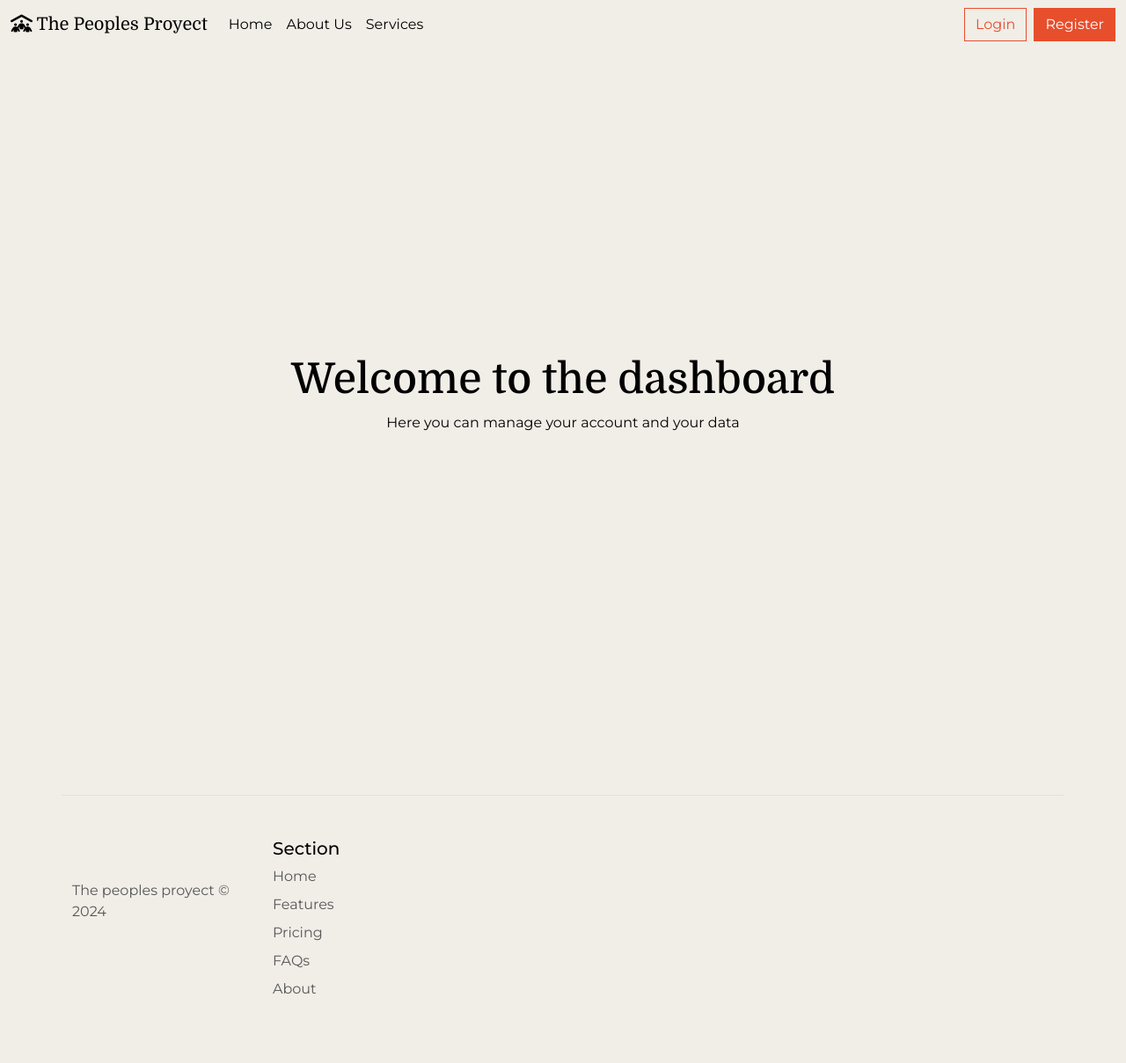
After one commit to Chere3/Everkind, a Flask app: template templates/dashboards/dashboard.html in a window 1280 px wide. The commit adds this page. Shown: the whole page at 88% size. Run offline with Flask 3, Linux system fonts and the light colour scheme; the template is opened without the code that fills it, so the values that code supplies are empty; some libraries are stand-ins or nearby versions.

Commit message:
feat: add dashboard page template

```diff
--- /dev/null
+++ b/templates/dashboards/dashboard.html
@@ -0,0 +1,10 @@
+{% extends 'layout.html' %}
+{% block title %}
+  Dashboard
+{% endblock %}
+{% block body %}
+  <section class="d-flex flex-column align-items-center justify-content-center" style="height: 100vh;">
+    <h1 style="font-family: var(--heading-font); font-size: 3rem;">Welcome to the dashboard</h1>
+    <p>Here you can manage your account and your data</p>
+  </section>
+{% endblock %}
--- a/templates/layout.html
+++ b/templates/layout.html
@@ -9,7 +9,7 @@
         <div class="collapse navbar-collapse" id="navbarNav">
           <ul class="navbar-nav">
             <li class="nav-item">
-              <a class="nav-link active" aria-current="page" href="/">Home</a>
+              <a class="nav-link active" aria-current="page" href="/home">Home</a>
             </li>
             <li class="nav-item">
               <a class="nav-link active" href="#">About Us</a>
@@ -22,13 +22,13 @@
         {% if current_user.is_authenticated %}
           <div class="d-flex gap-2">
             <a class="btn btn-outline" href="/auth/login">My account</a>
-            <a class="btn btn-primary" href="/auth/register">Sign out</a>
+            <a class="btn btn-primary" href="/auth/logout">Sign out</a>
           </div>
         {% else %}
           <div class="d-flex gap-2">
             {{ current_user.username }}
             <a class="btn btn-outline" href="/auth/login">Login</a>
-            <a class="btn btn-primary" href="/auth/register">Sign Up</a>
+            <a class="btn btn-primary" href="/auth/register">Register</a>
           </div>
         {% endif %}
       </div>
```
Also changed, not shown: templates/auth/complete_profile.html (+30 -7 lines).
